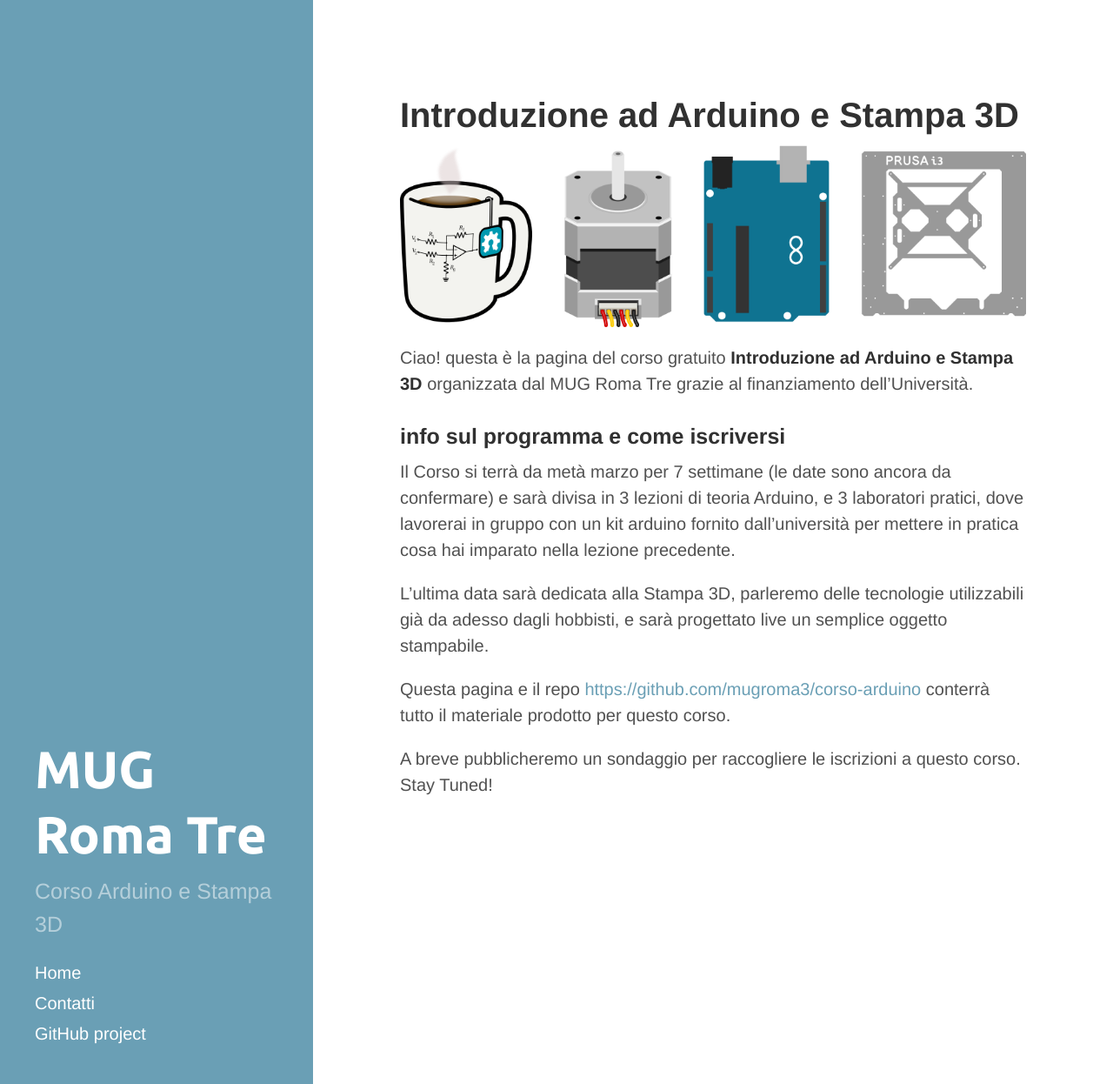
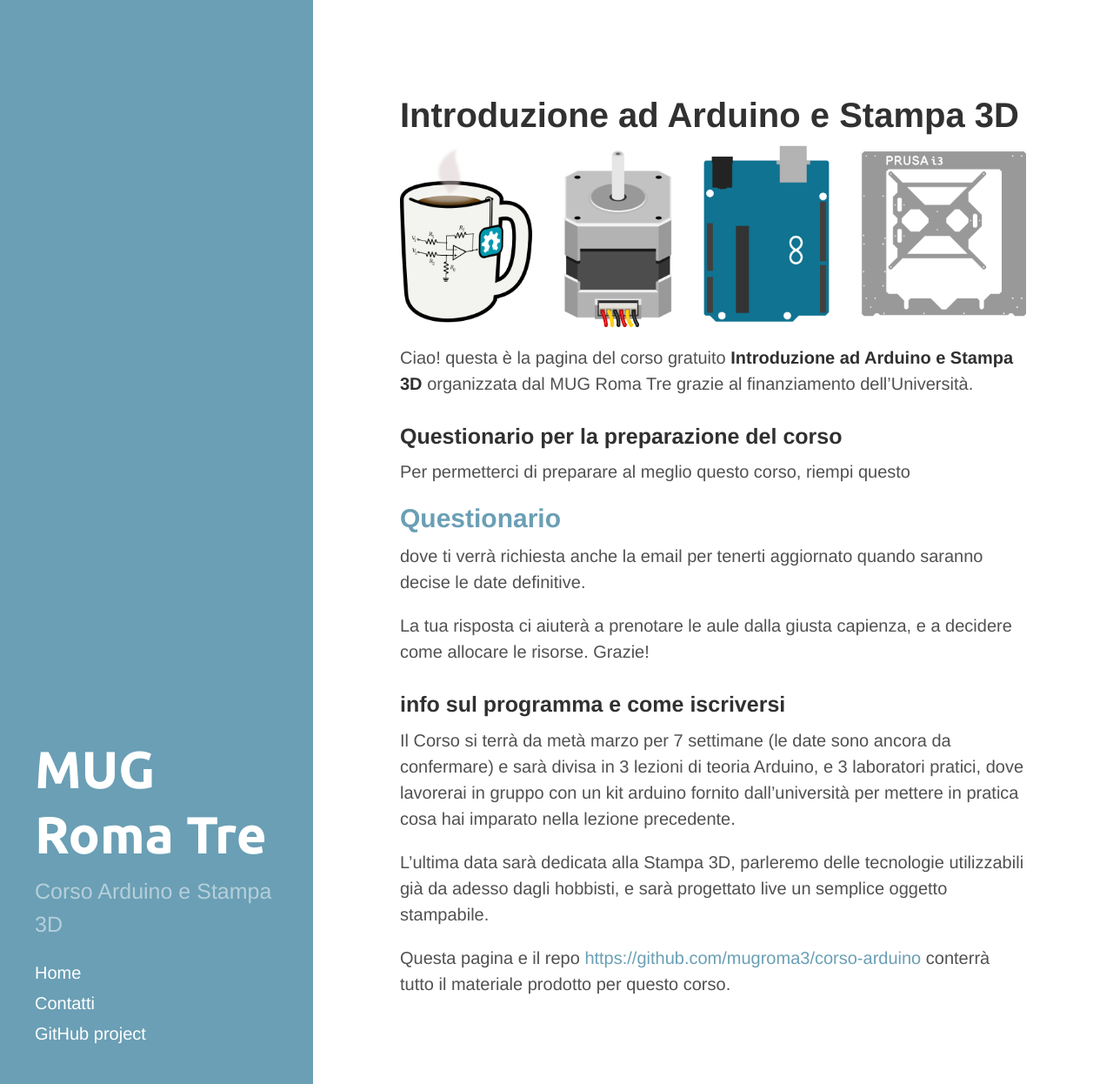
Before and after one commit to mugroma3/corso-arduino, a Jekyll site: the page built from index.md, in a window 1280 px wide and 1246 px high. Shown: the whole window at 87% size. Built offline with Jekyll 4.4.1, drawn with Linux system fonts in a browser that asks for light colours; Markdown is read by kramdown in place of the engine named in the settings.

Commit message:
added link to google form

```diff
--- a/_layouts/default.html
+++ b/_layouts/default.html
@@ -12,4 +12,14 @@
     </div>
 
   </body>
+  <script>
+  (function(i,s,o,g,r,a,m){i['GoogleAnalyticsObject']=r;i[r]=i[r]||function(){
+  (i[r].q=i[r].q||[]).push(arguments)},i[r].l=1*new Date();a=s.createElement(o),
+  m=s.getElementsByTagName(o)[0];a.async=1;a.src=g;m.parentNode.insertBefore(a,m)
+  })(window,document,'script','//www.google-analytics.com/analytics.js','ga');
+
+  ga('create', 'UA-72724621-1', 'auto');
+  ga('send', 'pageview');
+
+  </script>
 </html>
--- a/index.md
+++ b/index.md
@@ -8,6 +8,16 @@
 
 Ciao! questa è la pagina del corso gratuito **Introduzione ad Arduino e Stampa 3D** organizzata dal MUG Roma Tre grazie al finanziamento dell'Università.
 
+###Questionario per la preparazione del corso
+
+Per permetterci di preparare al meglio questo corso, riempi questo
+
+##[Questionario](http://goo.gl/forms/8womjGBs7B)
+
+dove ti verrà richiesta anche la email per tenerti aggiornato quando saranno decise le date definitive.
+
+La tua risposta ci aiuterà a prenotare le aule dalla giusta capienza, e a decidere come allocare le risorse. Grazie!
+
 ###info sul programma e come iscriversi
 
 Il Corso si terrà da metà marzo per 7 settimane (le date sono ancora da confermare) e sarà divisa in 3 lezioni di teoria Arduino, e 3 laboratori pratici, dove lavorerai in gruppo con un kit arduino fornito dall'università per mettere in pratica cosa hai imparato nella lezione precedente.
@@ -15,5 +25,3 @@
 L'ultima data sarà dedicata alla Stampa 3D, parleremo delle tecnologie utilizzabili già da adesso dagli hobbisti, e sarà progettato live un semplice oggetto stampabile.
 
 Questa pagina e il repo [https://github.com/mugroma3/corso-arduino](https://github.com/mugroma3/corso-arduino) conterrà tutto il materiale prodotto per questo corso.
-
-A breve pubblicheremo un sondaggio per raccogliere le iscrizioni a questo corso. Stay Tuned!
```
